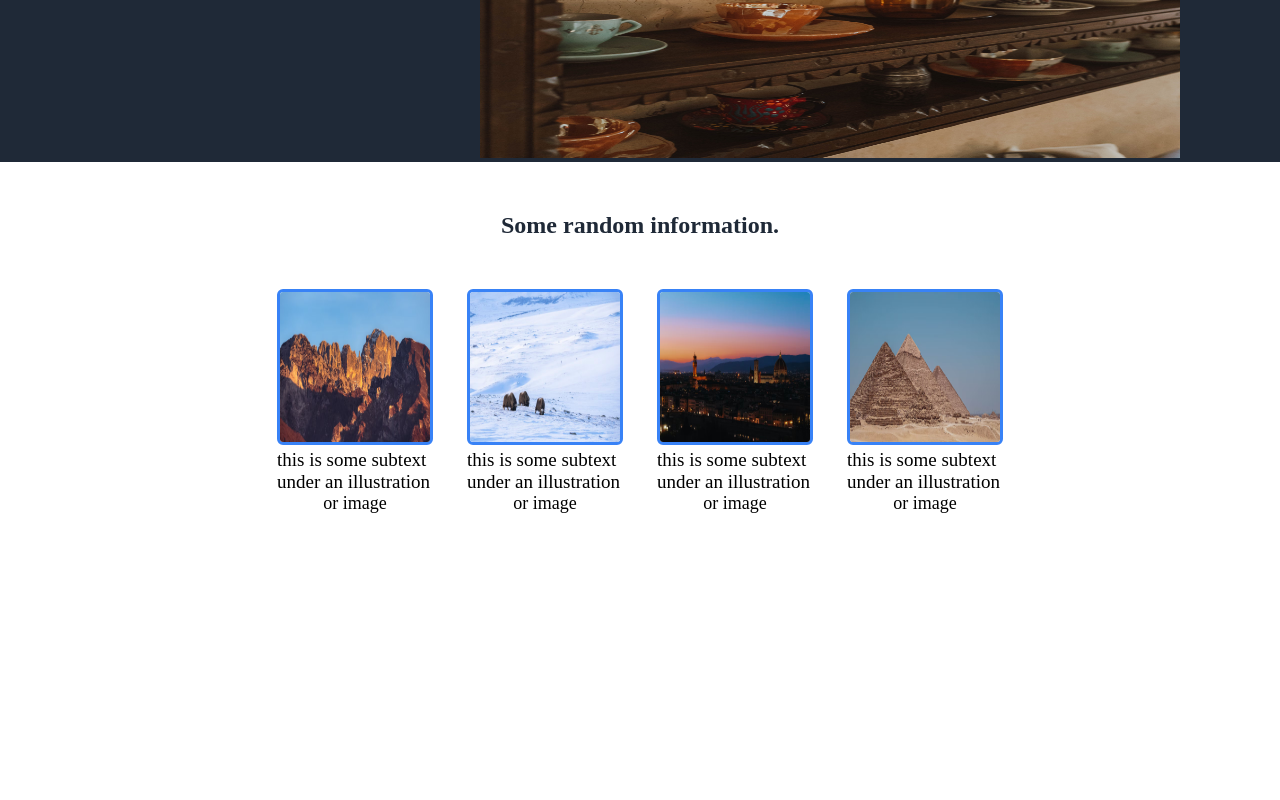
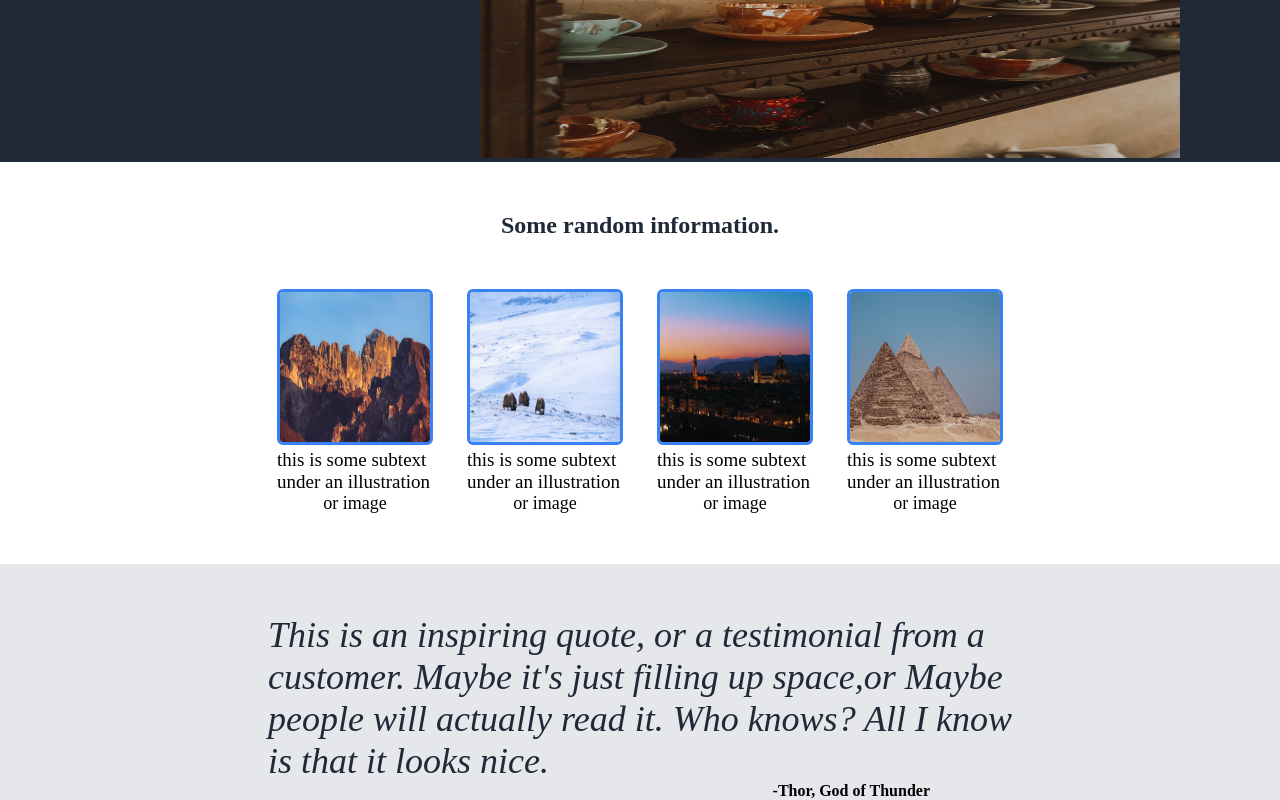
Before and after one commit to imyusuf1/Landing-Page, a plain HTML site: page index.html in a window 1280 px wide. Shown: the part 369-1169 px from the top of the page. Before the commit the page ends 883 px from the top, so only its background shows below. Drawn offline with Linux system fonts and the light colour scheme.

Commit message:
Finish part 3 of The Landing Page project

```diff
--- a/index.html
+++ b/index.html
@@ -68,6 +68,15 @@
             </li>
         </ul>
     </div>
+    <div class="content-3">
+        <p class="quote">This is an inspiring quote, or a testimonial
+            from a</br> customer. Maybe it's just filling up space,or Maybe
+        </br>people will actually read it. Who knows? All I know</br>
+            is that it looks nice.</p>
+        </p>
+        <p class="thor">-Thor, God of Thunder</p>
+    </div>
+
 
 </body>
 </html>
--- a/styles.css
+++ b/styles.css
@@ -87,6 +87,7 @@ img {
     justify-content: space-around;
     list-style-type: none;
     gap:34px;
+    margin-bottom: 50px;
 }
 
 .content-2 h1 {
@@ -105,3 +106,25 @@ img {
     font-size: 19px;
 
 }
+
+.content-3 {
+    background-color: #E5E7EB;
+    display: flex;
+    align-items: center;
+    flex-direction: column;
+    align-items: center;
+}
+
+.quote {
+    font-size: 36px;
+    font-style: italic;
+    color: #1F2937;
+    margin-top: 50px;
+
+}
+
+.thor {
+    font-weight: bold;
+    align-self: flex-end;
+    margin-right: 350px;
+}
```
